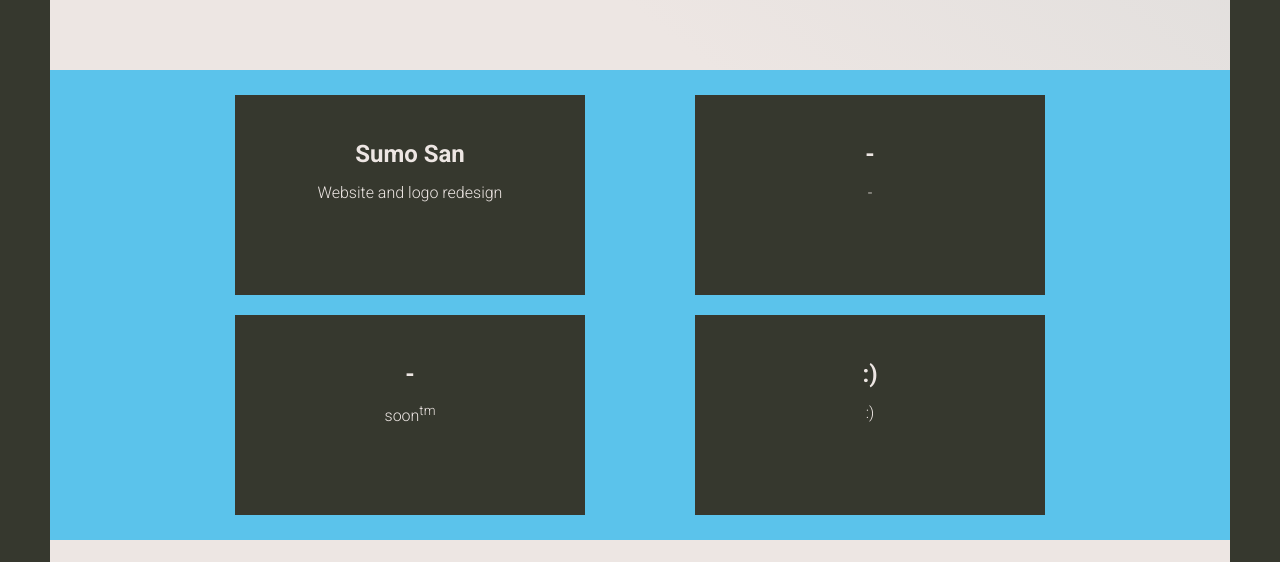
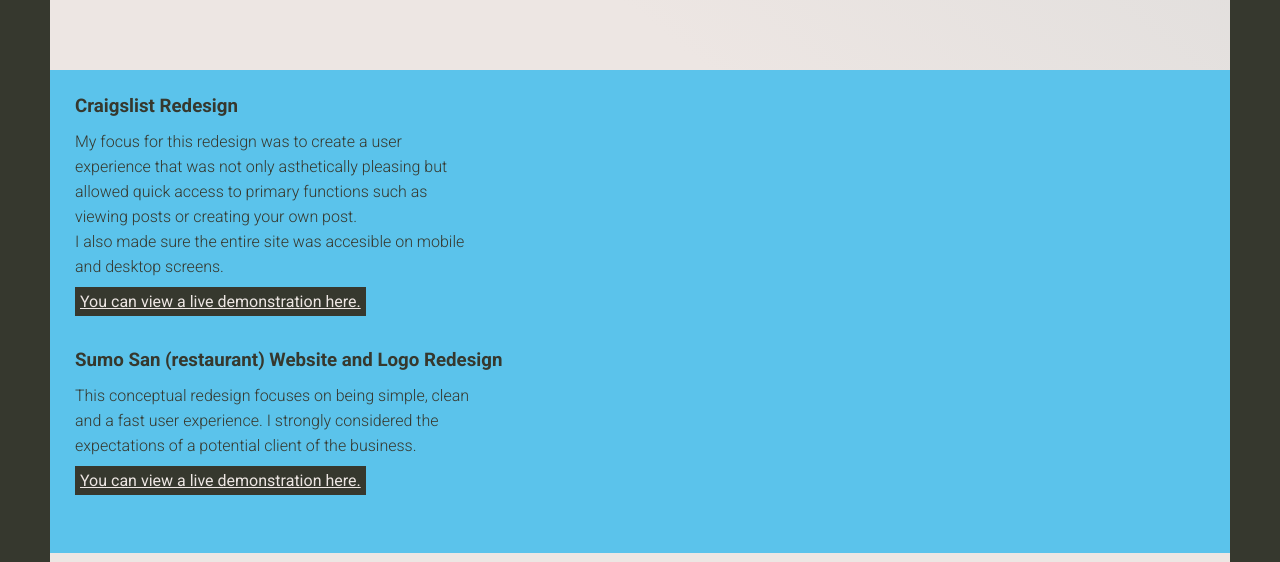
Before and after one commit to trevorkirpaul/portfolio, a website: page docs/portfolio.html in a window 1280 px wide. Shown: the part 228-790 px from the top of the page. Drawn offline with Linux system fonts and the light colour scheme.

Commit message:
remade portfolio section

```diff
--- a/docs/css/style.sass
+++ b/docs/css/style.sass
@@ -225,7 +225,7 @@
 
 
   .quickContact
-    background-color: $white
+    background-color: none
     color: $black
     padding: 15px
     margin-bottom: 55px
@@ -355,51 +355,25 @@
 
   //END ABOUT PAGE STYLING
 
+
+
   .portfolio
     background-color: $blue
-    color: $white
     padding: 25px
-    .innerGrid
-      display: grid
-      grid-template-columns: 1fr 1fr
-      grid-column-gap: 25px
-      grid-row-gap: 20px
-      grid-column-gap: 20px
-      max-width: 900px
-      margin: 0 auto
-
-      div
-        height: 200px
-        width: 350px
-        margin: 0 auto
-        text-align: center
-        background-color: $black
-        color: $white
-
-        @include tablet
-          width: 75%
-          height: 150px
-          margin-bottom: 25px
-          padding: 10px
-
-
-        h2
-          margin-top: 45px
-          margin-bottom: 15px
-          @include tablet
-            margin-top: 25px
-            margin-bottom: 5px
+    ul
+      list-style: none
+      li
+        margin-bottom: 35px
+        h3
+          margin-bottom: 12px
         p
           font-weight: 300
-
-      @include tablet
-        display: flex
-        flex-direction: column
-      .projectOne
-        cursor: pointer
-        &:hover
-          background-image: url('../img/logo-red.png')
-          background-size: cover
-          backgorund-size: center
-        &:hover > *
-          display: none
+          max-width: 400px
+          line-height: 25px
+        a
+          color: $white
+          font-weight: 400
+          background-color: $black
+          padding: 5px
+        .link
+          margin: 10px 0
--- a/docs/portfolio.html
+++ b/docs/portfolio.html
@@ -48,37 +48,20 @@
 
     <section class="portfolio">
 
-      <div class="innerGrid">
+     <ul>
+       <li>
+         <h3>Craigslist Redesign</h3>
+         <p>My focus for this redesign was to create a user experience that was not only asthetically pleasing but allowed quick access to primary functions such as viewing posts or creating your own post.</p>
+         <p>I also made sure the entire site was accesible on mobile and desktop screens.</p>
+         <p class="link"><a href="">You can view a live demonstration here.</a></p>
+       </li>
 
-        <div class="projectOne">
-          <h2>Sumo San</h2>
-          <p>
-            Website and logo redesign
-          </p>
-        </div>
-
-        <div class="projectTwo">
-            <h2>-</h2>
-            <p>
-              -
-            </p>
-        </div>
-
-        <div class="projectThree">
-            <h2>-</h2>
-            <p>
-              soon<sup>tm</sup>
-            </p>
-        </div>
-
-        <div class="projectFour">
-            <h2>:)</h2>
-            <p>
-              :)
-            </p>
-        </div>
-
-      </div>
+       <li>
+         <h3>Sumo San (restaurant) Website and Logo Redesign</h3>
+         <p>This conceptual redesign focuses on being simple, clean and a fast user experience. I strongly considered the expectations of a potential client of the business.</p>
+         <p class="link"><a href="">You can view a live demonstration here.</a></p>
+       </li>
+     </ul>
 
     </section>
 
@@ -136,6 +119,6 @@
     document.write('<script src="http://' + (location.host || 'localhost').split(':')[0] +
     ':35729/livereload.js?snipver=1"></' + 'script>')
   </script>
-  <script src="./js/script.js"></script>
+
 </body>
 </html>
```
Also changed, not shown: docs/css/style.css, 1 other file.
